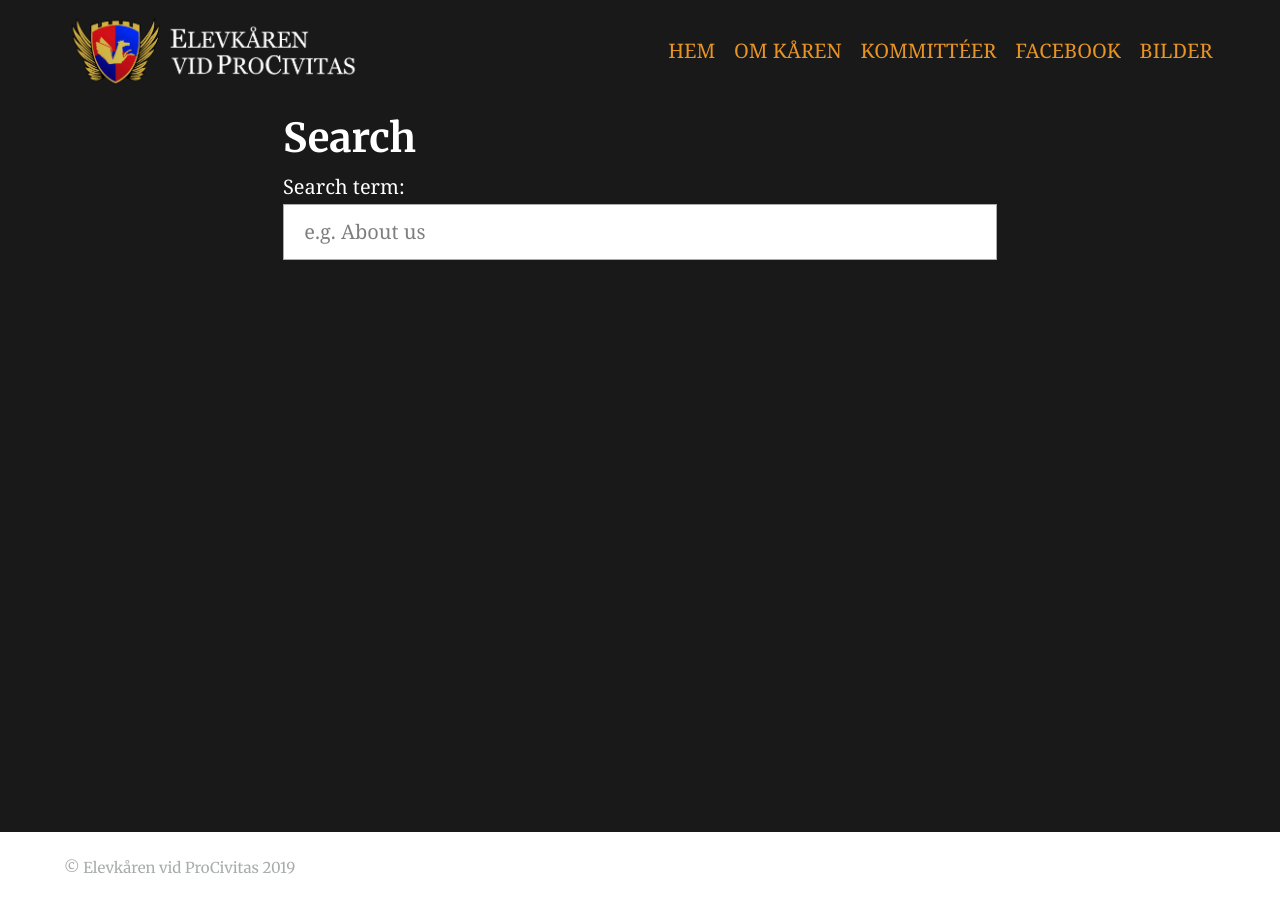
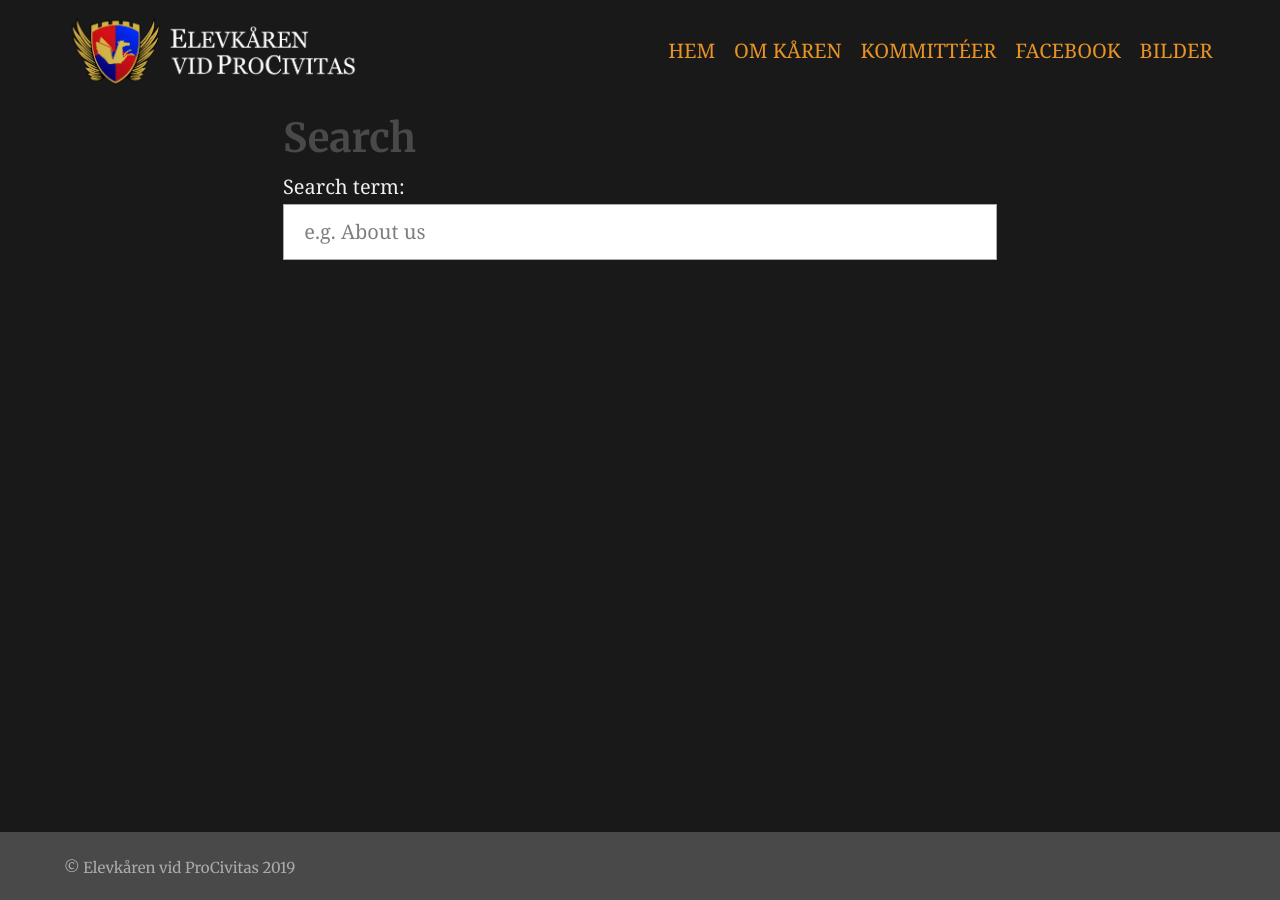
Before and after one commit to ekvp/ekvp.github.io, a Jekyll site: the page built from search.md, in a window 1280 px wide. Built offline with Jekyll 4.4.1, drawn with Linux system fonts in a browser that asks for light colours; our own code applies the rules of GitHub Pages for plain Markdown files.

Commit message:
Update _settings.scss

```diff
--- a/_sass/_settings.scss
+++ b/_sass/_settings.scss
@@ -5,13 +5,13 @@
 $accentColour: #05bf85;
 
 // Text colours
-$headingColour: #FFFFFF;
-$bodyColour: #FFFFFF;
+$headingColour: #494949;
+$bodyColour: #EFEFEF;
 $linkColour: #E89424;
 $hoverColour: #895716;
 $focusColour: #fa407a;
 $captionColour: #a8adac;
-$white: #ffffff;
+$white: #EFEFEF;
 
 // Typography
 $bodytype: (
```
